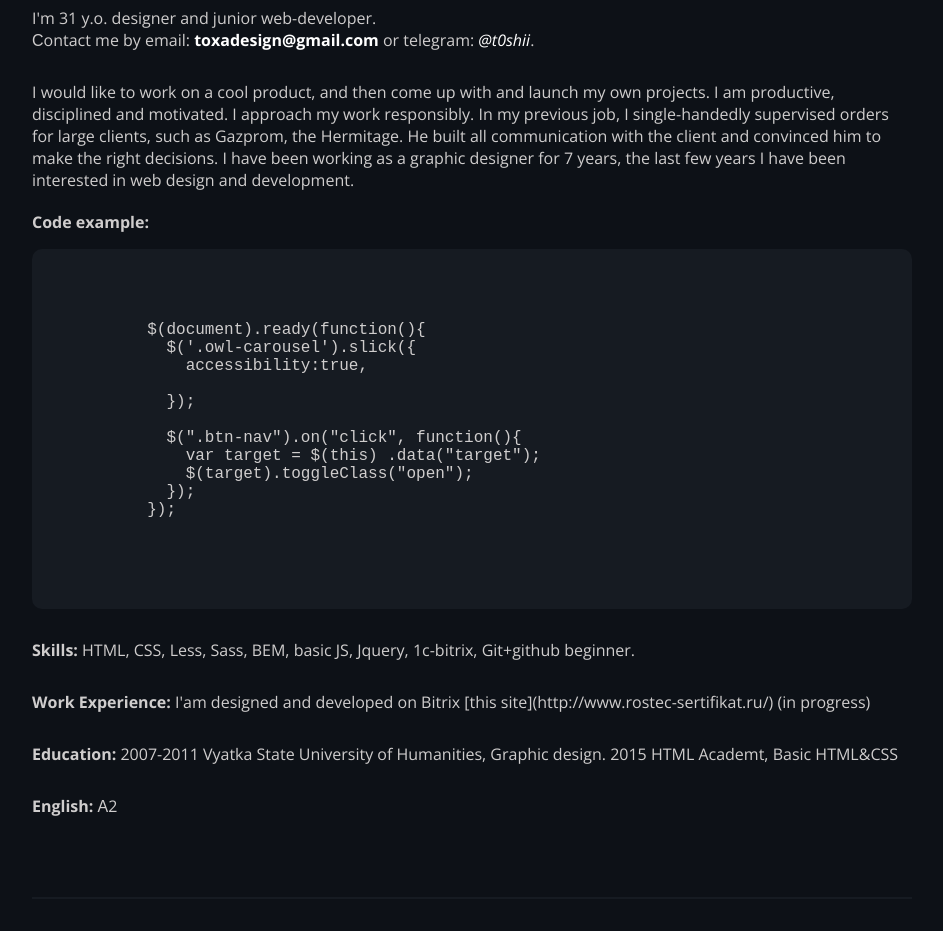
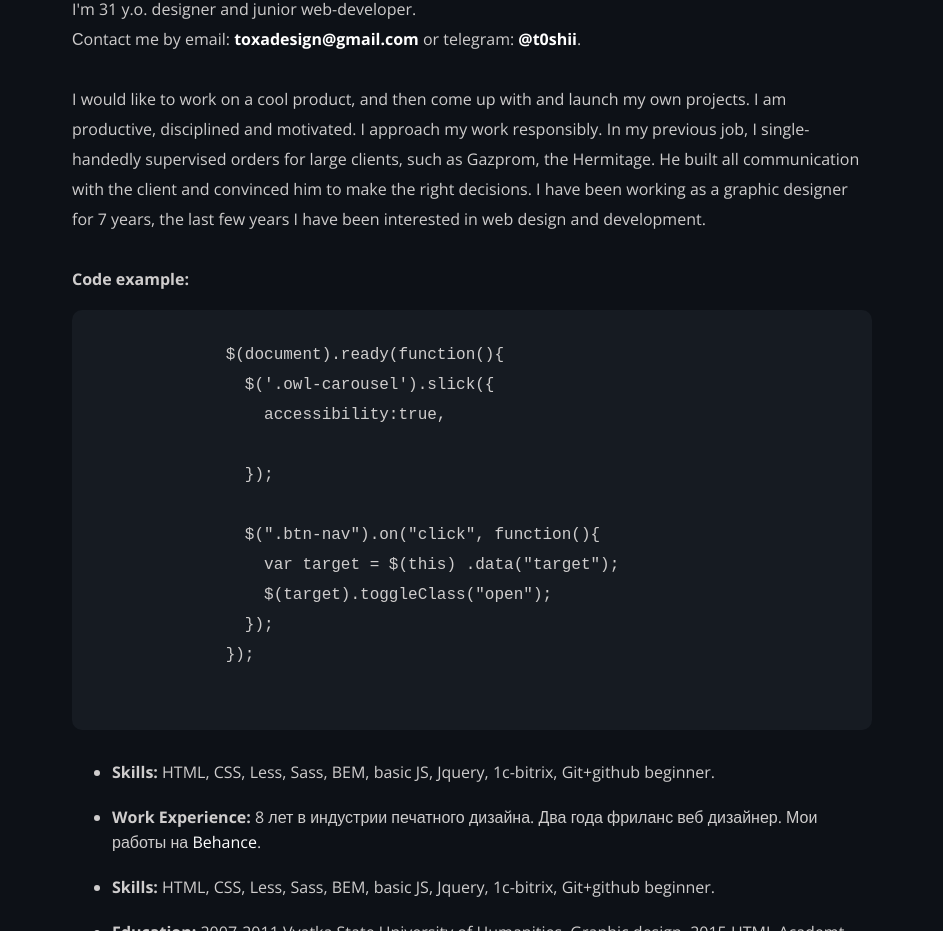
Before and after one commit to avovchinnikov/rsschool-cv1, a plain HTML site: page index.html in a window 1280 px wide. Shown: the part 266-1197 px from the top of the page, without its empty margins (168-1111 px from the left). Drawn offline with nearby package versions, Linux system fonts and the light colour scheme.

Commit message:
fix: add more semantic in html

```diff
--- a/index.html
+++ b/index.html
@@ -16,6 +16,7 @@
   <div class="main-background">
     <!-- container -->
     <div class="container">
+      <header class="main-header">
         <!-- my photo -->
         <div class="avatar">
           <img class="my-photo" src="Avatar.jpg" alt="Anton Photo">
@@ -23,28 +24,27 @@
         <!-- head -->
         <h1>Hi, Anton Ovchinnikov here!</h1>
         <!-- description -->
-      <div class="contacts">
+        <section class="contacts">
           I'm 31 y.o. designer and junior web-developer.<br>
-        Сontact me by email: <a href="mailto:toxadesign@gmail.com"><b>toxadesign@gmail.com</b></a> or telegram: <a href="tg://resolve?domain=@t0shii"><i>@t0shii</i></a>.
-      </div>
+          Сontact me by email: <a href="mailto:toxadesign@gmail.com" target="blank"><b>toxadesign@gmail.com</b></a> or telegram: <a href="tg://resolve?domain=@t0shii" target="blank"><b>@t0shii</b></a>.
+        </section>
+      </header>
+      <main>
         <!-- about -->
-      <div class="about">
+      <section class="about">
         I would like to work on a cool product, and then come up with and launch my own projects.
         I am productive, disciplined and motivated. I approach my work responsibly.
         In my previous job, I single-handedly supervised orders for large clients, such as Gazprom, the Hermitage.
         He built all communication with the client and convinced him to make the right decisions.
         I have been working as a graphic designer for 7 years, the last few years I have been interested in web design and development.
-      </div>
+      </section>
       <!-- code example -->
-      <div class="code-example-block">
+      <section class="code-example-block">
         <b>Code example:</b>
         <div class="code-example">
 
             <pre>
               <code>
-
-
-
                 $(document).ready(function(){
                   $('.owl-carousel').slick({
                     accessibility:true,
@@ -56,36 +56,31 @@
                     $(target).toggleClass("open");
                   });
                 });
-
-
-
               </code>
             </pre>
           </div>
-      </div>
+        </section>
         <!-- skills, experience, education, english -->
-      <div>
-        <b>Skills:</b> HTML, CSS, Less, Sass, BEM, basic JS, Jquery, 1c-bitrix, Git+github beginner.
-      </div>
-      <div>
-        <b>Work Experience:</b> I'am designed and developed on Bitrix [this site](http://www.rostec-sertifikat.ru/) (in progress)
-      </div>
-      <div>
-        <b>Education:</b> 2007-2011 Vyatka State University of Humanities, Graphic design. 2015 HTML Academt, Basic HTML&CSS
-      </div>
-      <div>
-        <b>English:</b> А2
-      </div>
+        <section class="skills">
+          <ul class="skills-list">
+            <li class="skills-list-item"><b>Skills:</b> HTML, CSS, Less, Sass, BEM, basic JS, Jquery, 1c-bitrix, Git+github beginner.</li>
+            <li class="skills-list-item"><b>Work Experience:</b> 8 лет в индустрии печатного дизайна. Два года фриланс веб дизайнер. Мои работы на <a href="https://www.behance.net/salazar_selezen" target="blank">Behance</a>.</li>
+            <li class="skills-list-item"><b>Skills:</b> HTML, CSS, Less, Sass, BEM, basic JS, Jquery, 1c-bitrix, Git+github beginner.</li>
+            <li class="skills-list-item"><b>Education:</b> 2007-2011 Vyatka State University of Humanities, Graphic design. 2015 HTML Academt, Basic HTML&CSS</li>
+            <li class="skills-list-item"><b>English:</b> А2</li>
+          </ul>
+        </section>
+      </main>
       <hr>
       <div class="main-footer">
         <div class="rsschool-logo">
-          <a href="https://rs.school/js/">
+          <a href="https://rs.school/js/" target="blank">
             <img src="rs_school_js.svg" alt="Logo Rsschool">
           </a>
 
         </div>
         <div class="my-info">
-          <span><a href="https://github.com/marmegot">My GitHub</a></span><br>
+          <span><a href="https://github.com/marmegot" target="blank">My GitHub</a></span><br>
           <span>2021</span>
         </div>
       </div>
--- a/style.css
+++ b/style.css
@@ -2,6 +2,7 @@
 body {
   font-family: 'Open Sans', sans-serif;
   font-size: 1rem;
+  line-height: 30px;
   background-color: #0D1117;
   color: rgb(207, 205, 205);
 }
@@ -11,7 +12,7 @@ h1 {
   font-weight:600;
 }
 
-div { margin-bottom: 30px;}
+section { margin-bottom: 30px;}
 
 a{
   color: #fff;
@@ -27,7 +28,7 @@ hr{
 /* Class style */
 .container {
   padding-top: 50px;
-  width: 55rem;
+  width: 50rem;
   margin: 0 auto;
 }
 
@@ -35,12 +36,17 @@ hr{
 
 .my-photo { border-radius:100% ;}
 
-.about { margin-bottom: 20px; }
+.about {; }
 
 .code-example {
     border-radius:10px;
     background-color: #161B22;
 
+}
+
+.skills-list-item{
+  margin-bottom: 20px;
+  line-height: 25px;
 }
 
 .main-footer{
```
Lines whose indentation alone changed are shown as unchanged.
